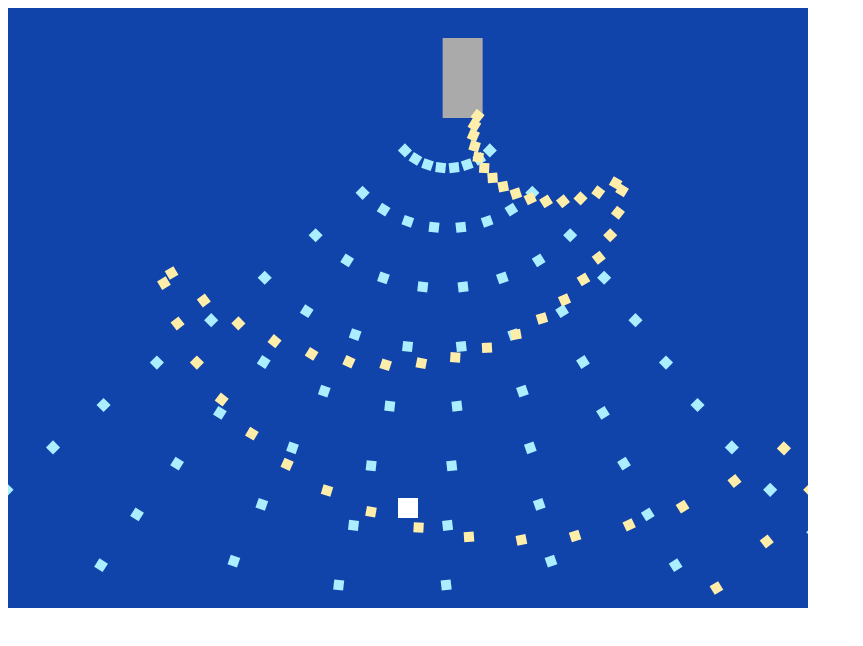
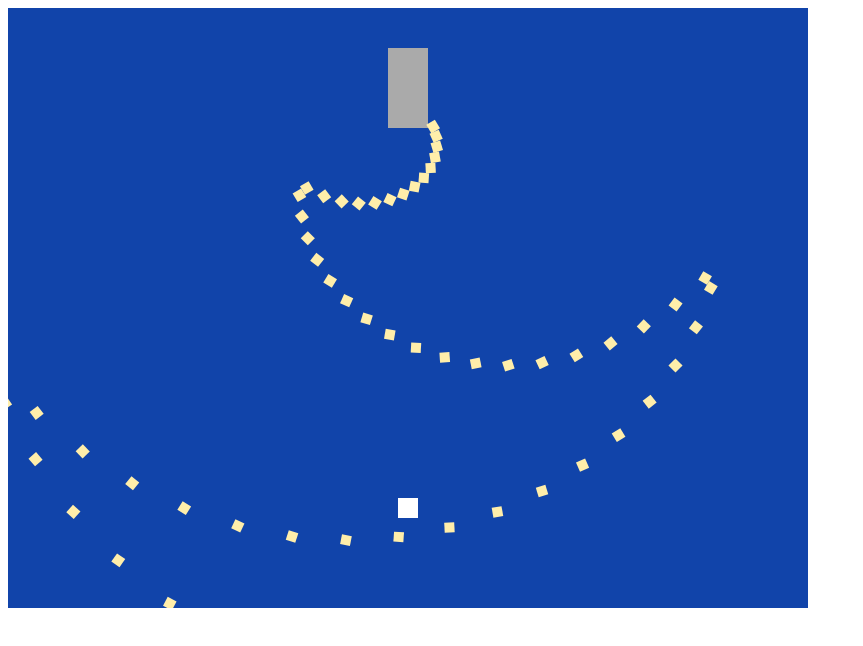
Before and after one commit to m15399/GameJamApril2020, a plain HTML site: page index.html in a window 1280 px wide. Shown: the whole page, without its empty margins (0-863 px from the left). Drawn offline with Linux system fonts and the light colour scheme.

Commit message:
Add a scripting system

```diff
--- a/index.html
+++ b/index.html
@@ -2,6 +2,7 @@
 <script src="utils.js"></script>
 <script src="canvas.js"></script>
 <script src="gameObject.js"></script>
+<script src="script.js"></script>
 <script src="input.js"></script>
 <script src="gun.js"></script>
 <script src="titanic.js"></script>
--- /dev/null
+++ b/script.js
@@ -0,0 +1,62 @@
+
+// Very simple scripting system to get things to happen over time.
+//
+// Usage:
+//   const script = new Script();
+//   script.after(delayInFrames, function(){
+//       doSomething();
+//   }).after(nextDelayInFrames, function(){
+//       doSomethingElse();
+//   }).after(...)
+//
+//   // Then update the script every frame.
+//   script.update();
+//
+class Script {
+	constructor(){
+		this.steps = [];
+		this.loopBeginMark = 0;
+		this.currStep = 0;
+		this.currDelay = 0;
+	}
+
+	after(delay, func, id){
+		this.steps.push({delay: delay, func: func, id: id});
+		return this;
+	}
+
+	loopBegin(){
+		this.loopBeginMark = this.steps.length;
+		return this;
+	}
+
+	loop(){
+		this.steps.push({loop: true});
+		return this;
+	}
+
+	executeNextStep(){
+		const nextStep = this.steps[this.currStep];
+		if (nextStep.func){
+			nextStep.func();
+		} else if (nextStep.loop){
+			this.currStep = this.loopBeginMark - 1;
+		}
+	}
+
+	update(){
+		this.currDelay++;
+
+		// while (this.currStep < this.steps.length){
+			const nextStep = this.steps[this.currStep];
+			const nextDelay = nextStep.delay ? nextStep.delay : 0;
+			if (this.currDelay >= nextDelay){
+
+				this.executeNextStep();
+
+				this.currStep++;
+				this.currDelay = 0;
+			}
+		// }
+	}
+}
--- a/titanic.js
+++ b/titanic.js
@@ -17,33 +17,79 @@ function createBlueBullet(){
 class Titanic extends GameObject {
 	constructor(){
 		super();
-		this.x = g_canvas.width/2;
-		this.y = 70;
+		this.x = 0;
+		this.y = 0;
 		this.w = 40;
 		this.h = 80;
 		this.r = 0;
 
+		this.followTarget = false;
+		this.targetX = 0;
+		this.targetY = 0;
+
 		this.health = 1000;
 
-		this.gun1 = new Gun(this, 1, createEnemyBullet);
-		this.gun1.xOffset = 20;
-		this.gun1.yOffset = 30;
-		this.gun1.startSweep(90, 120, 7);
-		// this.gun3 = new Gun(this, 2, createEnemyBullet);
-		// this.gun3.xOffset = -20;
-		// this.gun3.yOffset = 30;
-		// this.gun3.startSweep(90, 120, 7);
+		this.script = new Script();
+		this.startTitanicBossScript();
 
-		this.gun2 = new Gun(this, 6, createBlueBullet);
-		this.gun2.xOffset = -20;
-		this.gun2.yOffset = 30;
-		this.gun2.startShotgun(8, 90);
+
+	}
+
+	startTitanicBossScript(){
+
+		const that = this;
+		const script = this.script;
+		let gun1, gun2;
+
+		const baseX = g_canvas.width / 2;
+		const baseY = 80;
+		that.x = g_canvas.width/2;
+		that.y = -that.h / 2 - 20;
+		that.followTarget = true;
+		that.targetX = that.x;
+		that.targetY = 80;
+
+		script.after(50, function(){
+			that.yv = 0;
+
+		}).after(30)
+		.loopBegin()
+		.after(0, function(){
+			// console.log('shooting stuff!');
+		}).after(10, function(){
+			gun1 = new Gun(that, 1, createEnemyBullet);
+			gun1.xOffset = 20;
+			gun1.yOffset = 30;
+			gun1.startSweep(90, 120, 7);
+
+		}).after(60, function(){
+			gun2 = new Gun(that, 6, createBlueBullet);
+			gun2.xOffset = -20;
+			gun2.yOffset = 30;
+			gun2.startShotgun(8, 90);
+
+		}).after(60, function(){
+			gun1.destroy();
+			gun2.destroy();
+
+		}).after(30, function(){
+			that.targetX = baseX + 90;
+
+		}).after(30, function(){
+			that.targetX = baseX;
+			that.targetY = baseY;
+
+		}).loop();
 	}
 
 	update(){
-		//this.yOffset = Math.min(g_time * 70 - 700, -20);
-		// console.log(this.y);
-		this.x += Math.sin(g_time * 2) * 2;
+		this.script.update();
+
+		if (this.followTarget){
+			const maxV = 3;
+			this.x = moveTowards(this.x, this.targetX, maxV);
+			this.y = moveTowards(this.y, this.targetY, maxV);
+		}
 
 		if (this.health < 0) {
 			this.destroy();
```
